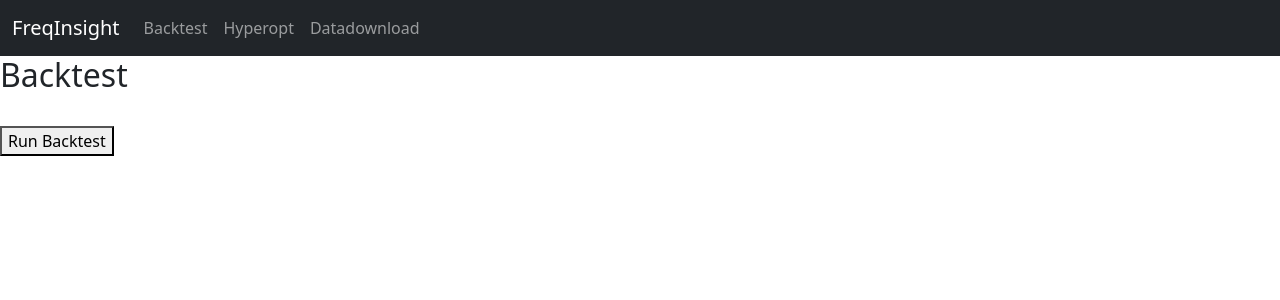
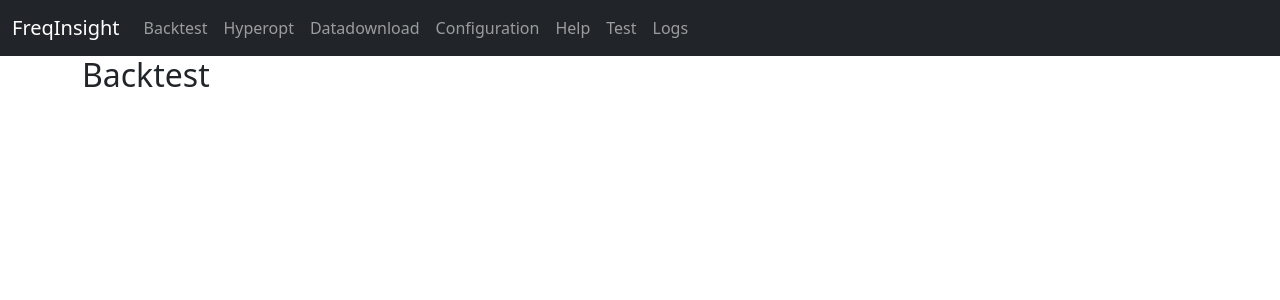
Before and after one commit to IdifixNL/FreqInsight, a Flask app: page / in a window 1280 px wide. Shown: the top 300 px of the page. Run offline with Flask 3, Linux system fonts and the light colour scheme.

Commit message:
work on menu

```diff
--- a/templates/index.html
+++ b/templates/index.html
@@ -30,18 +30,28 @@
               <li class="nav-item">
                 <a class="nav-link" href="#" id="datadownload-btn">Datadownload</a>
               </li>
+              <li class="nav-item">
+                <a class="nav-link" href="#" id="configuration-btn">Configuration</a>
+              </li>
+              <li class="nav-item">
+                <a class="nav-link" href="#" id="help-btn">Help</a>
+              </li>
+              <li class="nav-item">
+                <a class="nav-link" href="#" id="test-btn">Test</a>
+              </li>
+              <li class="nav-item">
+                <a class="nav-link" href="#" id="logs-btn">Logs</a>
+              </li>
             </ul>
           </div>
         </div>
       </nav>
       </header>
 
-    <main>
+      <main class="container">
       <div id="backtest" class="section">
         <h2>Backtest</h2>
-        <p id="backtest-message"></p>
-        <pre id="backtest-output"></pre>
-        <button id="run-backtest">Run Backtest</button>
+        <!-- Your Backtest content here -->
       </div>
 
       <div id="hyperopt" class="section">
@@ -53,20 +63,39 @@
         <h2>Datadownload</h2>
         <!-- Your Datadownload content here -->
       </div>
+
+      <div id="configuration" class="section">
+        <h2>Configuration</h2>
+        <!-- Your Configuration content here -->
+      </div>
+
+      <div id="help" class="section">
+        <h2>Help</h2>
+        <!-- Your Help content here -->
+      </div>
+
+      <div id="test" class="section">
+        <h2>Test</h2>
+        <!-- Your Test content here -->
+      </div>
+
+      <div id="logs" class="section">
+        <h2>Logs</h2>
+        <!-- Your Logs content here -->
+      </div>
       </main>
 
       <script>
+      // Hide all sections except the first one
+      $(".section:not(:first)").hide();
+
+      // Function to show the section with the given id and hide others
       function showSection(id) {
-        $('.section').hide(); // Hide all sections
-        $('#' + id).show(); // Show the selected section
+        $(".section").hide();
+        $("#" + id).show();
       }
 
-      // Hide all sections by default
-      $('.section').hide();
-
-      // Show the first section (Backtest) by default
-      showSection('backtest');
-
+      // Event listeners for menu buttons
       $('#backtest-btn').click(function() {
         showSection('backtest');
       });
@@ -79,7 +108,21 @@
         showSection('datadownload');
       });
 
-      // Add your AJAX code for executing the backtest here
+      $('#configuration-btn').click(function() {
+        showSection('configuration');
+      });
+
+      $('#help-btn').click(function() {
+        showSection('help');
+      });
+
+      $('#test-btn').click(function() {
+        showSection('test');
+      });
+
+      $('#logs-btn').click(function() {
+        showSection('logs');
+      });
       </script>
       </body>
       </html>
```
Lines whose indentation alone changed are shown as unchanged.
